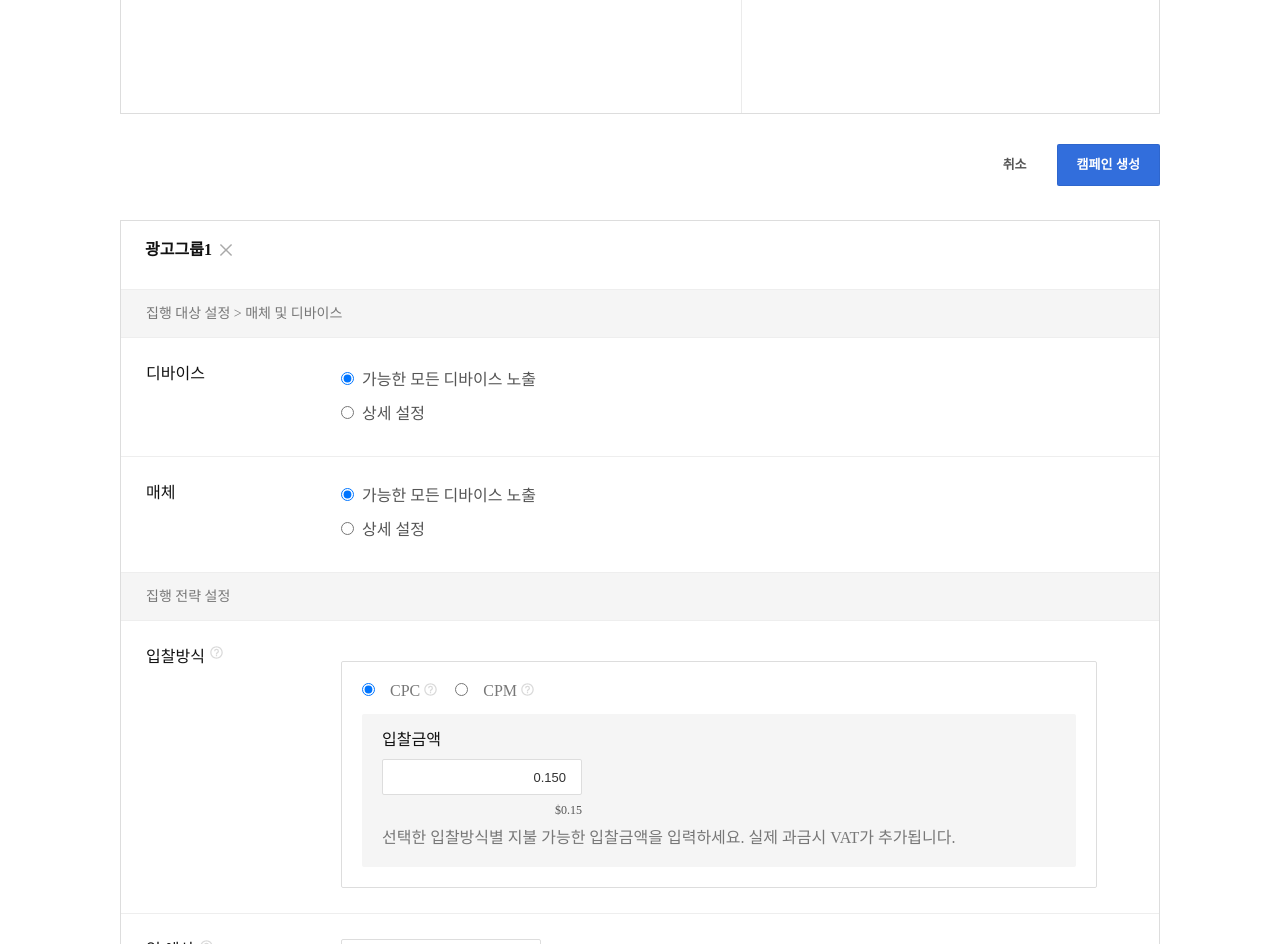
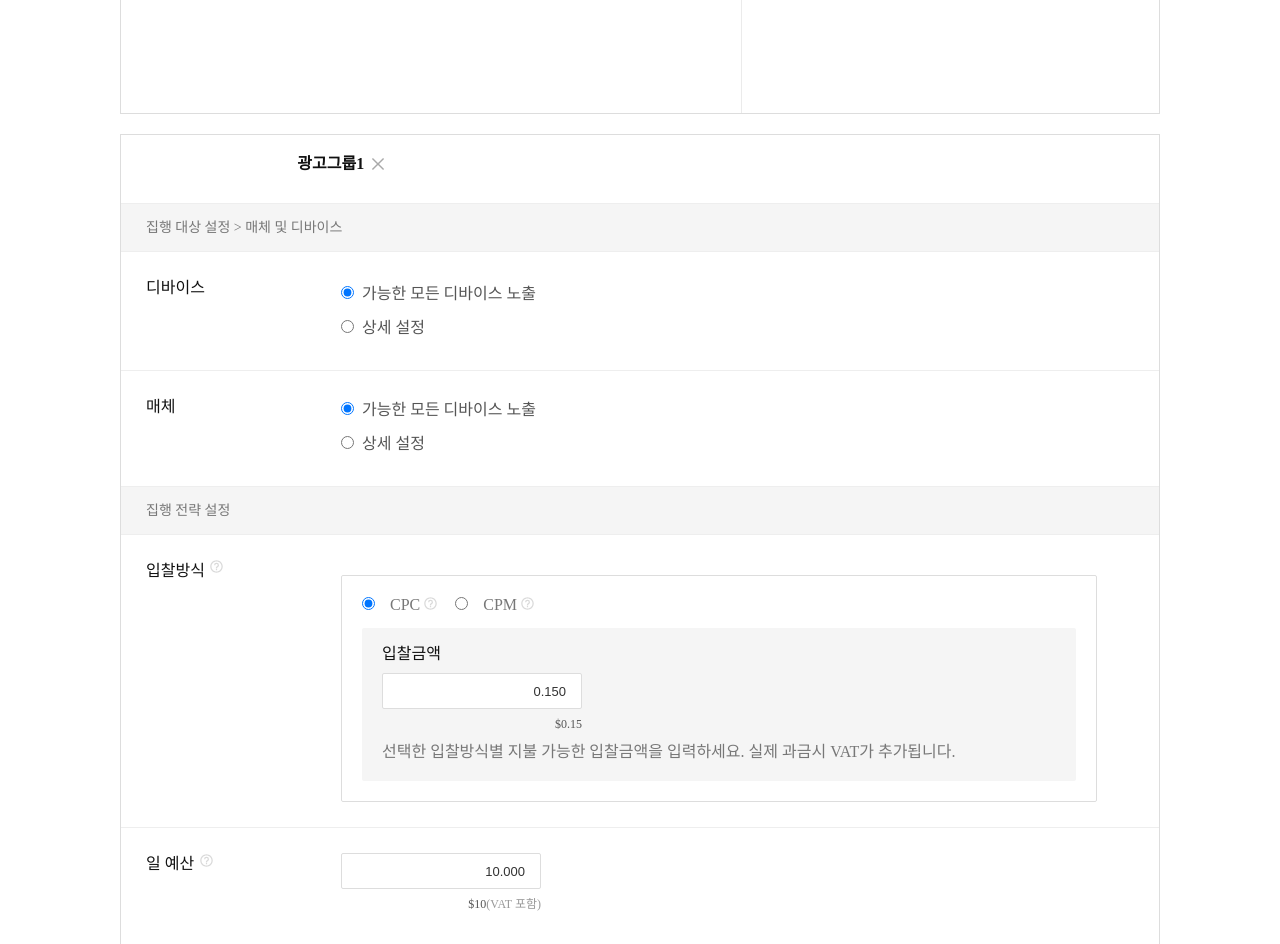
Before and after one commit to sgbo5003/my-portfolio, a Next.js app: page /form in a window 1280 px wide. Shown: the part 900-1844 px from the top of the page. Built offline with nearby package versions, Linux system fonts and the light colour scheme.

Commit message:
수정 2

```diff
--- a/components/button/CamaignGroupSaveButton.module.scss
+++ /dev/null
@@ -1,9 +0,0 @@
-.reform_page_btn {
-  position: relative;
-  margin-top: 30px;
-  margin-bottom: 30px;
-  text-align: right;
-  .inner_btn {
-    display: inline-block;
-  }
-}
--- a/components/button/index.tsx
+++ /dev/null
@@ -1,35 +0,0 @@
-import styles from '../button/CamaignGroupSaveButton.module.scss';
-interface CampaignButtonProps {
-  title: string;
-  type: 'button' | 'submit' | 'reset' | undefined;
-  handleOnCancelBtnClick: () => void;
-  handleOnCreateBtnClick?: () => void;
-  handleOnCreateBtnSubmit?: () => void;
-}
-
-const CamaignGroupSaveButton = ({
-  title,
-  type,
-  handleOnCancelBtnClick,
-  handleOnCreateBtnClick,
-  handleOnCreateBtnSubmit,
-}: CampaignButtonProps) => {
-  return (
-    <div className={styles.reform_page_btn}>
-      <div className={styles.inner_btn}>
-        <button type="button" className="btn_gb f-left" onClick={handleOnCancelBtnClick}>
-          <span className="inner_g">취소</span>
-        </button>
-        <button
-          type={type}
-          className="btn_gb gb_bl f-left m-l-10"
-          onClick={handleOnCreateBtnClick}
-          onSubmit={handleOnCreateBtnSubmit}
-        >
-          <span className="inner_g">{title}</span>
-        </button>
-      </div>
-    </div>
-  );
-};
-export default CamaignGroupSaveButton;
--- a/components/dashboard/header/index.tsx
+++ b/components/dashboard/header/index.tsx
@@ -136,7 +136,6 @@ const DashBoardHeader = (props: {
               className="form-control form-control-sm h-36 calendar_input"
               onClick={() => onCalendarInputClick()}
               value={reportDate[0].startDate + ' ~ ' + reportDate[0].endDate}
-              onChange={() => {}}
             />
             {showCalendar && (
               <div className="calendar_wrap">
--- a/components/form/adGroup/strategy/biddingMethod/index.tsx
+++ b/components/form/adGroup/strategy/biddingMethod/index.tsx
@@ -319,11 +319,11 @@ const BiddingMethod = (props: {
                               value={myForm.adGroup[adGroupIdx].bidAmount.replace(/\B(?=(\d{3})+(?!\d))/g, ',')}
                               onChange={(e) => {
                                 const { value } = e.target;
-                                let checkArr = value.split('.');
+                                const checkArr = value.split('.');
                                 if (checkArr.length > 2) {
                                   return;
                                 }
-                                let pattern = /^\d*[.]\d{4}$/;
+                                const pattern = /^\d*[.]\d{4}$/;
                                 if (pattern.test(value.replace(/,/g, ''))) {
                                   return;
                                 }
--- a/components/form/adGroup/strategy/dailyBudget/index.tsx
+++ b/components/form/adGroup/strategy/dailyBudget/index.tsx
@@ -85,11 +85,11 @@ const DailyBudget = (props: {
                   value={myForm.adGroup[adGroupIdx].dailyBudgetAmount.replace(/\B(?=(\d{3})+(?!\d))/g, ',')}
                   onChange={(e) => {
                     const { value } = e.target;
-                    let checkArr = value.split('.');
+                    const checkArr = value.split('.');
                     if (checkArr.length > 2) {
                       return;
                     }
-                    let pattern = /^\d*[.]\d{4}$/;
+                    const pattern = /^\d*[.]\d{4}$/;
                     if (pattern.test(value.replace(/,/g, ''))) {
                       return;
                     }
--- a/components/form/categoryAndTarget/index.tsx
+++ b/components/form/categoryAndTarget/index.tsx
@@ -4,9 +4,7 @@ import styles from '../categoryAndTarget/CategoryAndTarget.module.scss';
 import { AiFillHome } from 'react-icons/ai';
 import { BsFillCheckCircleFill, BsFillDisplayFill, BsFillHandIndexFill, BsFillPlayFill } from 'react-icons/bs';
 import { FaExchangeAlt } from 'react-icons/fa';
-import { IoInformationCircle } from 'react-icons/io5';
 import { RiVideoFill } from 'react-icons/ri';
-import CamaignGroupSaveButton from '../../button';
 import { selectItemType } from '../../../pages/form';
 // import CamaignGroupSaveButton from '../button';
 
@@ -20,7 +18,6 @@ const CategoryAndTarget = (props: {
   setCancelModalOn: Dispatch<SetStateAction<boolean>>;
   categoryCheckFlag: boolean;
   targetCheckFlag: boolean;
-  saveCampaign: () => void;
 }) => {
   const {
     categoryItems,
@@ -32,7 +29,6 @@ const CategoryAndTarget = (props: {
     setCancelModalOn,
     categoryCheckFlag,
     targetCheckFlag,
-    saveCampaign,
   } = props;
   const router = useRouter();
   const [guidCheck, setGuideCheck] = useState<string>(''); // 가이드 display check
@@ -364,12 +360,26 @@ const CategoryAndTarget = (props: {
           )}
         </div>
       </div>
-      <CamaignGroupSaveButton
+      {/* <CamaignGroupSaveButton
         title="캠페인 생성"
         type="button"
-        handleOnCancelBtnClick={() => {}}
-        handleOnCreateBtnClick={() => {}}
-      />
+        handleOnCancelBtnClick={() => {
+          console.log('123');
+        }}
+        handleOnCreateBtnClick={() => {
+          console.log('123');
+        }}
+      /> */}
+      <div className={styles.reform_page_btn}>
+        <div className={styles.inner_btn}>
+          <button type="button" className="btn_gb f-left" onClick={() => console.log('123')}>
+            <span className="inner_g">취소</span>
+          </button>
+          <button type="button" className="btn_gb gb_bl f-left m-l-10">
+            <span className="inner_g">캠페인 생성</span>
+          </button>
+        </div>
+      </div>
     </>
   );
 };
--- a/pages/form/index.tsx
+++ b/pages/form/index.tsx
@@ -50,8 +50,6 @@ const FormPage = () => {
   const [categoryCheckFlag, setCategoryCheckFlag] = useState<boolean>(false); // 유형 검사 flag
   const [targetCheckFlag, setTargetCheckFlag] = useState<boolean>(false); // 목표 검사 flag
 
-  const saveCampaign = () => {};
-
   return (
     <div className="reform_wrap">
       <CategoryAndTarget
@@ -64,7 +62,6 @@ const FormPage = () => {
         setCancelModalOn={setCancelModalOn}
         categoryCheckFlag={categoryCheckFlag}
         targetCheckFlag={targetCheckFlag}
-        saveCampaign={saveCampaign}
       />
       <AdGroupPage />
     </div>
```
Also changed, not shown: package.json (+8 -0 lines), 1 other file (tests, documents, lock files or other folders).
